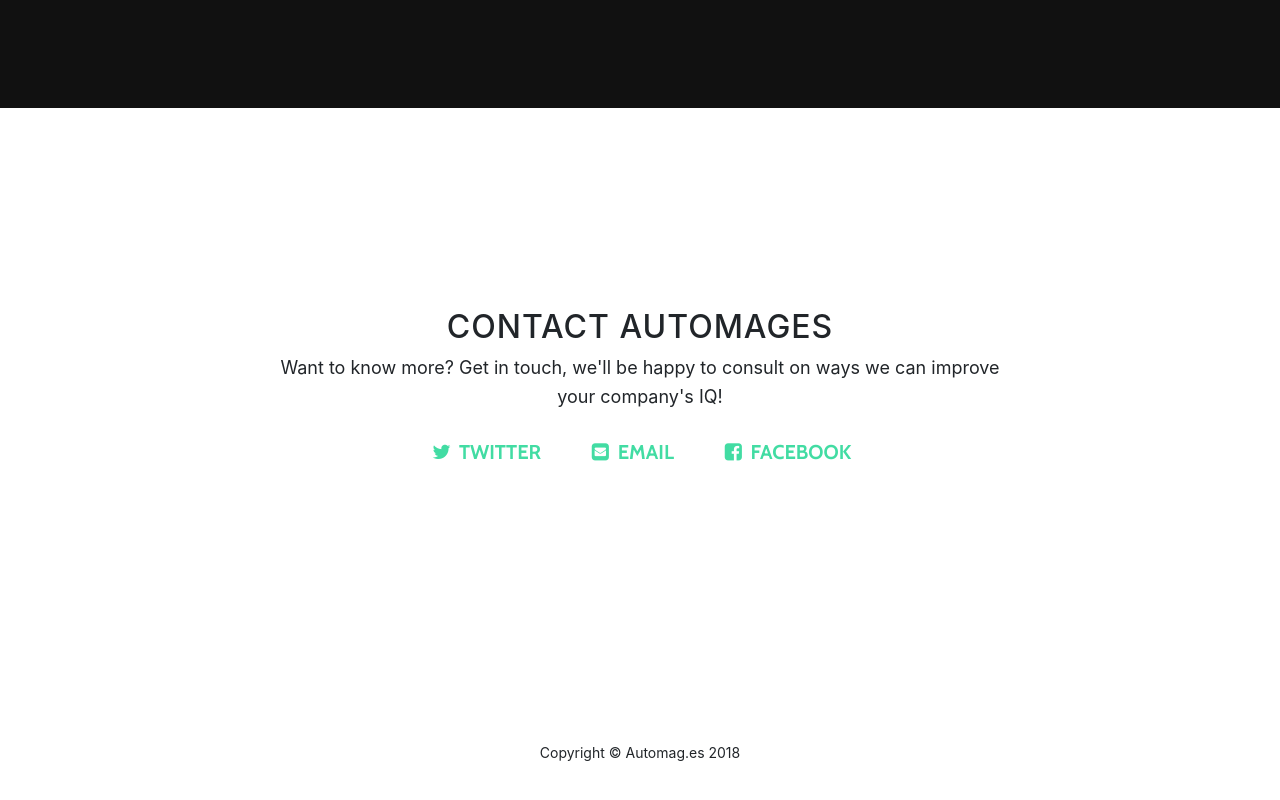
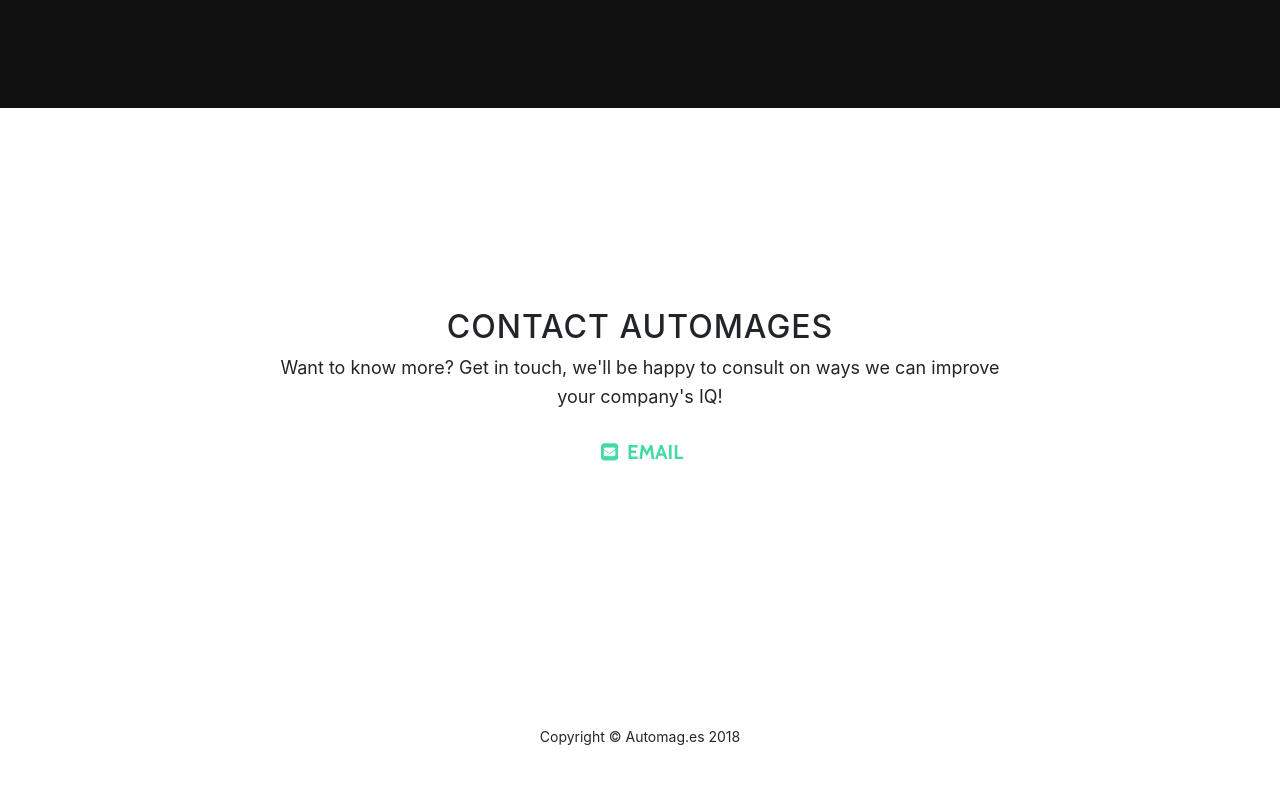
Before and after one commit to automages/automages.github.io, a website with bundled scripts: page index.html in a window 1280 px wide. Shown: the part 2290-3090 px from the top of the page. Built offline with nearby package versions, Linux system fonts and the light colour scheme.

Commit message:
fixing contact section

```diff
--- a/index.html
+++ b/index.html
@@ -1,3 +1,4 @@
+
 <!DOCTYPE html>
 <html lang="en">
 
@@ -111,25 +112,25 @@
           <div class="col-lg-8 mx-auto">
             <h2>Contact Automages</h2>
             <p>Want to know more? Get in touch, we'll be happy to consult on ways we can improve your company's IQ!</p>
-            <ul class="list-inline banner-social-buttons">
+<!--            <ul class="list-inline banner-social-buttons">
               <li class="list-inline-item">
                 <a href="https://twitter.com/SBootstrap" class="btn btn-default btn-lg">
                   <i class="fa fa-twitter fa-fw"></i>
                   <span class="network-name">Twitter</span>
                 </a>
-              </li>
+              </li> -->
               <li class="list-inline-item">
-                <a href="https://github.com/BlackrockDigital/startbootstrap" class="btn btn-default btn-lg">
+                <a href="mailto:automages@gmail.com" class="btn btn-default btn-lg">
                   <i class="fa fa-envelope-square fa-fw"></i>
                   <span class="network-name">Email</span>
                 </a>
               </li>
-              <li class="list-inline-item">
+<!--              <li class="list-inline-item">
                 <a href="https://plus.google.com/+Startbootstrap/posts" class="btn btn-default btn-lg">
                   <i class="fa fa-facebook-square fa-fw"></i>
                   <span class="network-name">Facebook</span>
                 </a>
-              </li>
+              </li>  -->
             </ul>
           </div>
         </div>
```
